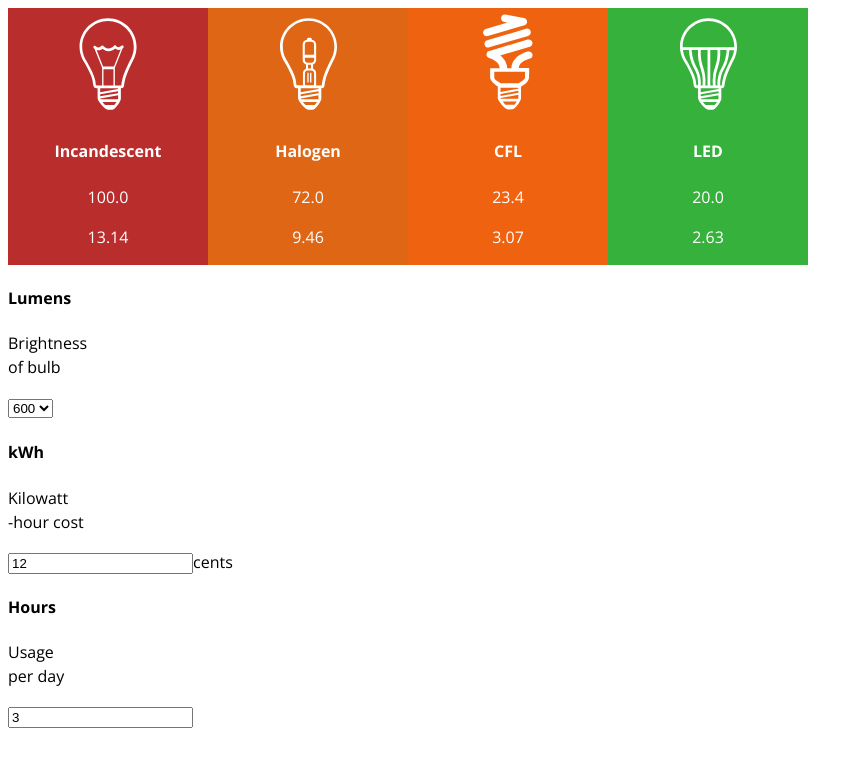
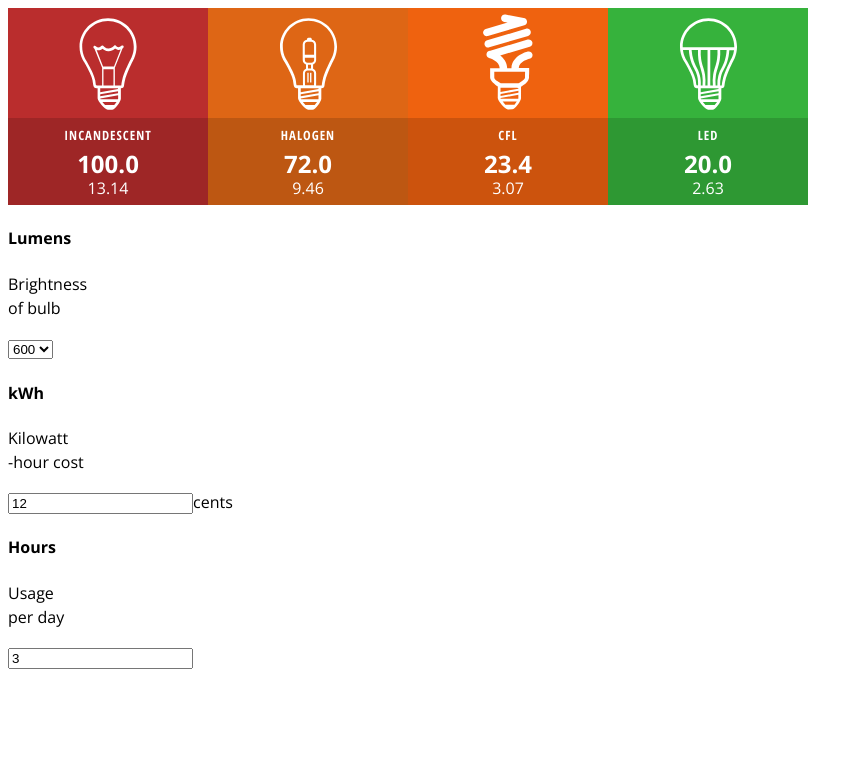
Before and after one commit to poojaajithan/CalculationTool, a plain HTML site: page MyCalculator/index.html in a window 1280 px wide. Shown: the whole page, without its empty margins (0-863 px from the left). Drawn offline with nearby package versions, Linux system fonts and the light colour scheme.

Commit message:
Style section text area

```diff
--- a/MyCalculator/assets/calculator.css
+++ b/MyCalculator/assets/calculator.css
@@ -22,3 +22,25 @@
 #myCalculator main section.hal{background-color: #de6615; background-image: url(images/bulb_hal.svg);}
 #myCalculator main section.cfl{background-color: #ef620f; background-image: url(images/bulb_cfl.svg);}
 #myCalculator main section.led{background-color: #36b23c; background-image: url(images/bulb_led.svg);}
+
+#myCalculator main section > div {padding: 5px 0; background-color: rgba(0,0,0,0.15);}
+
+#myCalculator main h4{
+    font-family: 'Open Sans Condensed', sans-serif;
+    font-size: .8em;
+    letter-spacing: 1px;
+    margin: 0 0 5px 0;
+    text-transform: uppercase;
+}
+
+#myCalculator main p{
+    margin: 0;
+    font-size: 1.5em;
+    font-weight: 700;
+}
+
+
+#myCalculator main p + p{
+    font-size: 1em;
+    font-weight: 300;
+}
```
